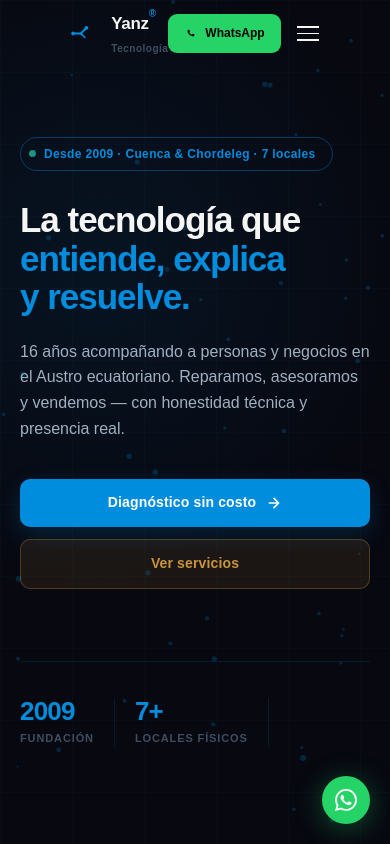
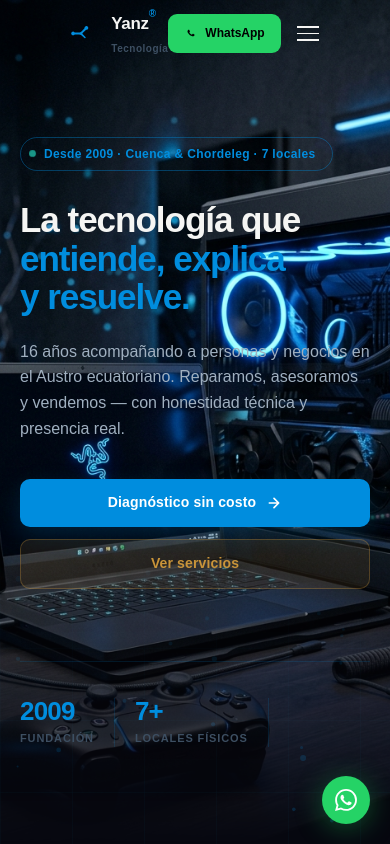
Before and after one commit to Luminari-labs/yanz-technology-web, an Angular app: page / in a window 390 px wide. Shown: the top 844 px of the page. Built offline with nearby package versions, Linux system fonts and the light colour scheme.

Commit message:
new-home

```diff
--- a/src/pages/home/home.css
+++ b/src/pages/home/home.css
@@ -9,6 +9,10 @@
     padding: 120px 0 80px;
     position: relative;
     overflow: hidden;
+}
+
+#hero .wrap {
+    width: 100%;
 }
 
 .hero-canvas {
@@ -45,10 +49,38 @@ canvas#bgc {
     background-size: 72px 72px;
 }
 
+.hero-bg-image {
+    position: absolute;
+    top: 0;
+    right: 0;
+    width: 48%;
+    height: 100%;
+    background-image: url('/hero-devices.png');
+    background-size: cover;
+    background-position: center right;
+    background-repeat: no-repeat;
+    opacity: 0.95;
+    -webkit-mask-image: linear-gradient(to right, transparent 0%, black 35%), linear-gradient(to top, transparent 0%, black 10%), linear-gradient(to bottom, transparent 0%, black 15%);
+    -webkit-mask-composite: source-in;
+    mask-image: linear-gradient(to right, transparent 0%, black 35%), linear-gradient(to top, transparent 0%, black 10%), linear-gradient(to bottom, transparent 0%, black 15%);
+    mask-composite: intersect;
+    animation: fadeUp 1.2s 0.2s var(--ease) both;
+}
+
+@media (max-width: 1024px) {
+    .hero-bg-image {
+        width: 100%;
+        opacity: 0.35;
+        background-position: center center;
+        -webkit-mask-image: linear-gradient(to top, transparent 0%, black 40%);
+        mask-image: linear-gradient(to top, transparent 0%, black 40%);
+    }
+}
+
 .hero-content {
     position: relative;
     z-index: 1;
-    max-width: 700px;
+    max-width: 580px;
 }
 
 .hero-badge {
--- a/src/pages/home/home.html
+++ b/src/pages/home/home.html
@@ -4,6 +4,7 @@
         <canvas #bgc id="bgc"></canvas>
         <div class="hero-glow"></div>
         <div class="hero-grid-bg"></div>
+        <div class="hero-bg-image"></div>
     </div>
     <div class="wrap">
         <div class="hero-content">
```
Also changed, not shown: public/hero-devices.png (added).
